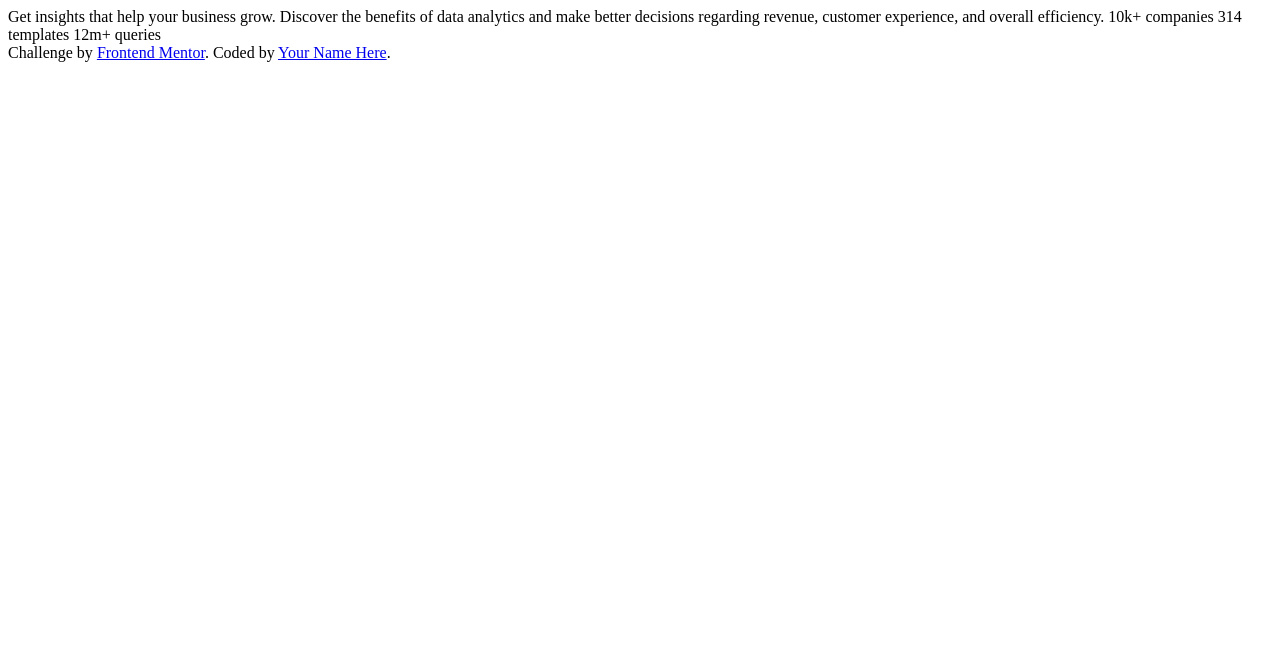
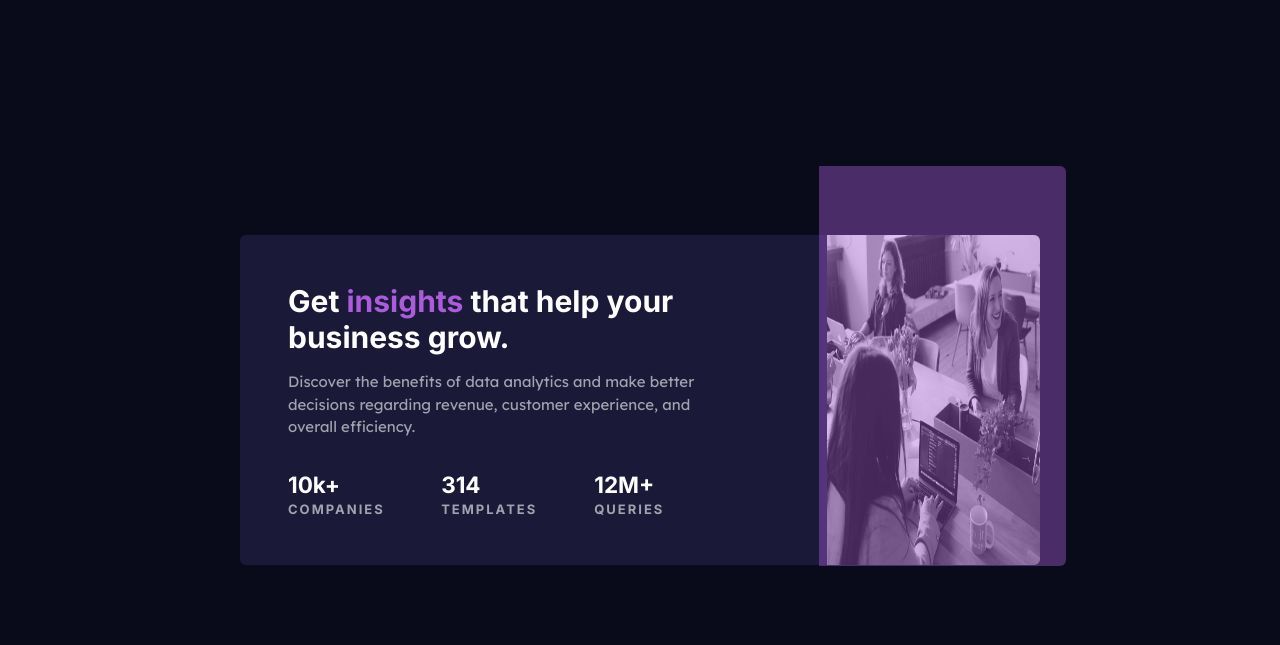
Before and after one commit to ivan-moniz/stats-preview-card, a plain HTML site: page index.html in a window 1280 px wide. Drawn offline with Linux system fonts and the light colour scheme.

Commit message:
update changes

```diff
--- a/css/style.css
+++ b/css/style.css
@@ -0,0 +1,98 @@
+@import url("https://fonts.googleapis.com/css2?family=Inter:wght@400;700&family=Lexend+Deca&display=swap");
+
+:root {
+  --mainBackground: hsl(233, 47%, 7%);
+  --cardBaground: hsl(244, 38%, 16%);
+  --softViolet: hsl(277, 64%, 61%);
+  --white: hsl(0, 0%, 100%);
+  --transparent1: hsla(0, 0%, 100%, 0.75);
+  --transparent2: hsla(0, 0%, 100%, 0.6);
+}
+
+* {
+  margin: 0;
+  padding: 0;
+  box-sizing: border-box;
+}
+
+span {
+  color: var(--softViolet);
+}
+
+body {
+  font-size: 15px;
+  background-color: var(--mainBackground);
+  font-family: "Inter", sans-serif;
+  font-weight: 700;
+  display: flex;
+  justify-content: center;
+  align-items: center;
+  min-height: 100vh;
+}
+
+.container {
+  display: flex;
+  width: 800px;
+  height: 330px;
+  background-color: var(--cardBaground);
+  border-radius: 6px;
+}
+
+.container__left .container__title {
+  padding: 3rem 8rem 1rem 3rem;
+  color: var(--white);
+}
+
+.container__left .container__description {
+  padding: 0 7rem 0rem 3rem;
+  color: var(--transparent2);
+  font-family: "Lexend Deca", sans-serif;
+  font-weight: 400;
+  line-height: 1.5;
+}
+
+.container__left .container__bottom {
+  padding: 2rem 5rem 7.6rem 3rem;
+}
+
+.container__left .container__bottom .box > h2 {
+  color: var(--white);
+}
+
+.container__left .container__bottom .box .uppercase {
+  text-transform: uppercase;
+}
+
+.container__left .container__bottom .box > p {
+  text-transform: uppercase;
+  color: var(--transparent2);
+  font-size: 13px;
+  letter-spacing: 2px;
+  line-height: 1.8;
+}
+
+.container__bottom {
+  display: grid;
+  grid-template-columns: repeat(3, 1fr);
+}
+
+.container__right > img {
+  object-fit: fill;
+  height: 100%;
+  border-radius: 0 6px 6px 0;
+  width: 100%;
+  position: relative;
+}
+
+.container__right::after {
+  content: "";
+  width: 19.3%;
+  height: 50%;
+  background-color: var(--softViolet);
+  position: absolute;
+  top: 10.4rem;
+  left: 51.2rem;
+  z-index: 5;
+  border-radius: 0 6px 6px 0;
+  opacity: .4;
+}
--- a/index.html
+++ b/index.html
@@ -16,15 +16,43 @@
     <title>Frontend Mentor | Stats preview card component</title>
   </head>
   <body>
-    Get insights that help your business grow. Discover the benefits of data
-    analytics and make better decisions regarding revenue, customer experience,
-    and overall efficiency. 10k+ companies 314 templates 12m+ queries
+    <div class="container">
+      <div class="container__left">
+        <div class="container__top">
+          <h1 class="container__title">
+            Get <span>insights</span> that help your business grow.
+          </h1>
+          <p class="container__description">
+            Discover the benefits of data analytics and make better decisions
+            regarding revenue, customer experience, and overall efficiency.
+          </p>
+        </div>
+        <div class="container__bottom">
+          <div class="box">
+            <h2>10k+</h2>
+            <p>companies</p>
+          </div>
+          <div class="box">
+            <h2>314</h2>
+            <p>templates</p>
+          </div>
+          <div class="box">
+            <h2 class="uppercase">12m+</h2>
+            <p>queries</p>
+          </div>
+        </div>
+      </div>
+      <div class="container__right">
+        <img src="./images/image-header-desktop.jpg" alt="people programming" />
+      </div>
+    </div>
+    <!--
 
     <div class="attribution">
       Challenge by
       <a href="https://www.frontendmentor.io?ref=challenge" target="_blank"
         >Frontend Mentor</a
       >. Coded by <a href="#">Your Name Here</a>.
-    </div>
+    </div> -->
   </body>
 </html>
```
